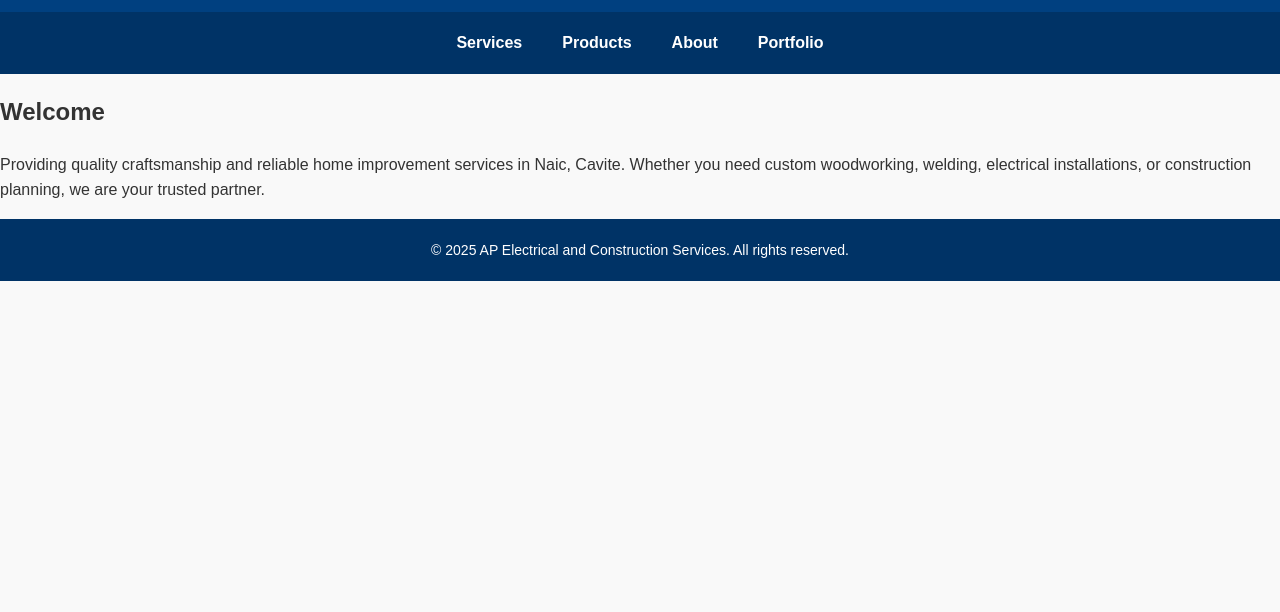
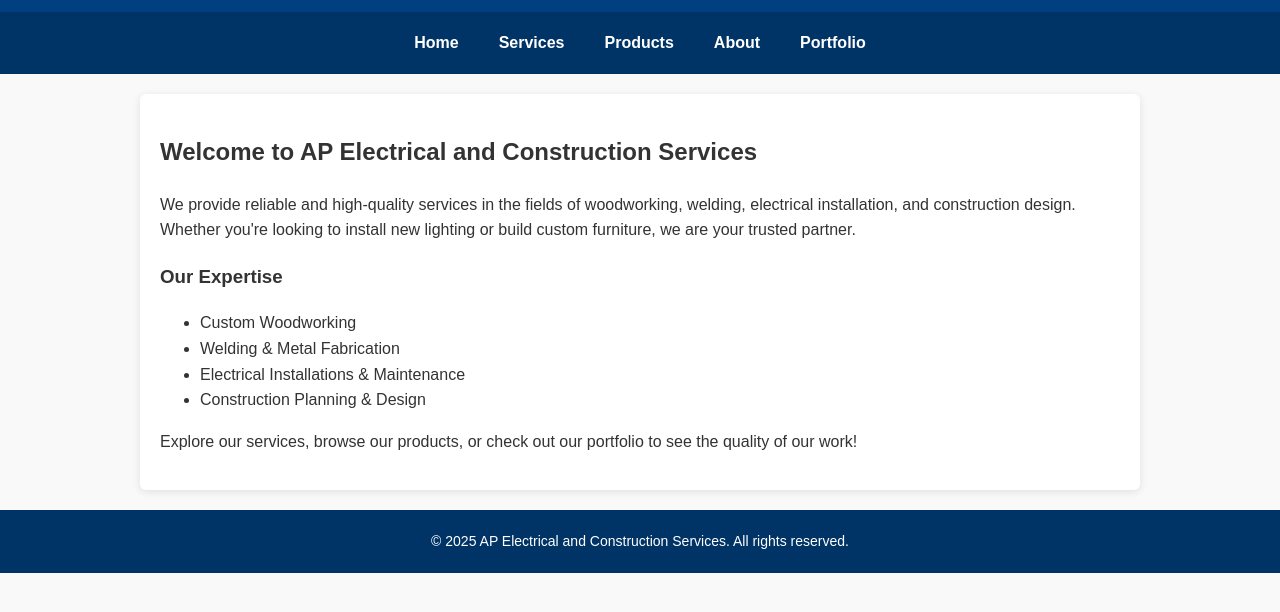
Before and after one commit to ApElectricalConstruction/Services, a plain HTML site: page index.html in a window 1280 px wide. Shown: the part 188-800 px from the top of the page. Drawn offline with Linux system fonts and the light colour scheme.

Commit message:
Update index.html

```diff
--- a/index.html
+++ b/index.html
@@ -61,7 +61,6 @@
       padding: 8px 15px;
       text-decoration: none;
       font-weight: bold;
-      border-radius: 4px;
       transition: background-color 0.3s ease, color 0.3s ease;
       white-space: nowrap;
     }
@@ -78,6 +77,14 @@
       color: white;
       font-size: 14px;
     }
+    .container {
+      margin: 20px auto;
+      padding: 20px;
+      max-width: 1000px;
+      background: white;
+      border-radius: 6px;
+      box-shadow: 0 2px 8px rgba(0,0,0,0.1);
+    }
   </style>
 </head>
 <body>
@@ -92,15 +99,25 @@
 </header>
 
 <nav>
-  <a href="services.html" tabindex="1">Services</a>
-  <a href="products.html" tabindex="2">Products</a>
-  <a href="about.html" tabindex="3">About</a>
-  <a href="portfolio.html" tabindex="4">Portfolio</a>
+  <a href="index.html">Home</a>
+  <a href="services.html">Services</a>
+  <a href="products.html">Products</a>
+  <a href="about.html">About</a>
+  <a href="portfolio.html">Portfolio</a>
 </nav>
 
 <div class="container">
-  <h2>Welcome</h2>
-  <p>Providing quality craftsmanship and reliable home improvement services in Naic, Cavite. Whether you need custom woodworking, welding, electrical installations, or construction planning, we are your trusted partner.</p>
+  <h2>Welcome to AP Electrical and Construction Services</h2>
+  <p>We provide reliable and high-quality services in the fields of woodworking, welding, electrical installation, and construction design. Whether you're looking to install new lighting or build custom furniture, we are your trusted partner.</p>
+
+  <h3>Our Expertise</h3>
+  <ul>
+    <li>Custom Woodworking</li>
+    <li>Welding & Metal Fabrication</li>
+    <li>Electrical Installations & Maintenance</li>
+    <li>Construction Planning & Design</li>
+  </ul>
+  <p>Explore our services, browse our products, or check out our portfolio to see the quality of our work!</p>
 </div>
 
 <footer>
```
